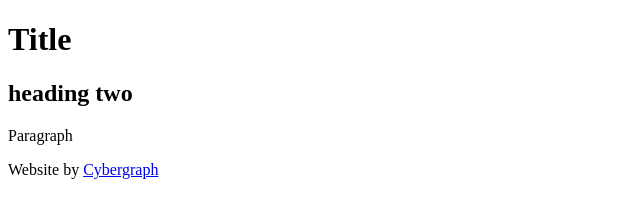
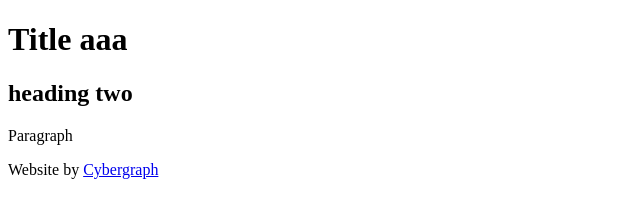
Before and after one commit to cybergraph/project, a plain HTML site: page index.html in a window 1280 px wide. Shown: the full height of the page, 0-640 px from the left. Drawn offline with Linux system fonts and the light colour scheme.

Commit message:
Rename title

```diff
--- a/index.html
+++ b/index.html
@@ -8,7 +8,7 @@
   </head>
   <body>
     <header>
-      <h1>Title</h1>
+      <h1>Title aaa</h1>
     </header>
     <h2>heading two</h2>
     <p>Paragraph</p>
```
